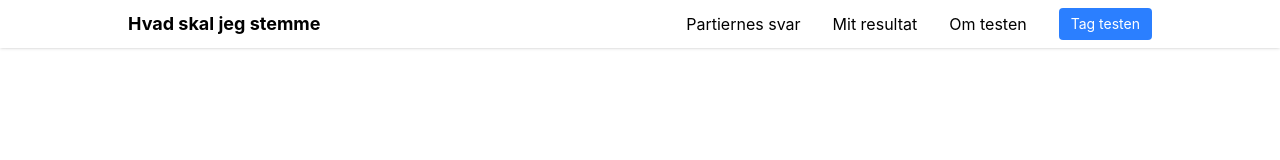
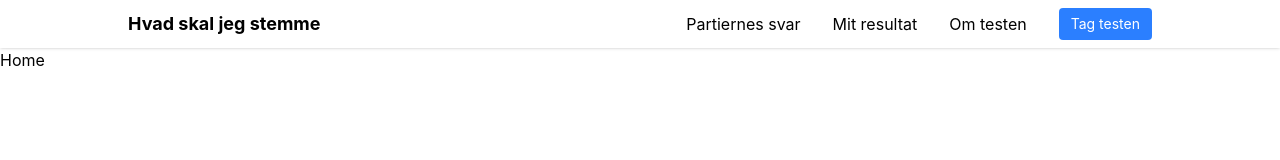
Before and after one commit to Thingholm/hvadskaljegstemme.dk, a React (Vite) app in the folder client/: page / in a window 1280 px wide. Shown: the top 160 px of the page. Built offline with nearby package versions, Linux system fonts and the light colour scheme.

Commit message:
Added layout top padding to avoid overlap with header

```diff
--- a/client/src/routes/__root.tsx
+++ b/client/src/routes/__root.tsx
@@ -9,7 +9,9 @@
     return (
         <>
             <Header />
-            <Outlet />
+            <main className="flex-1 pt-12">
+                <Outlet />
+            </main>
         </>
     );
 }
```
